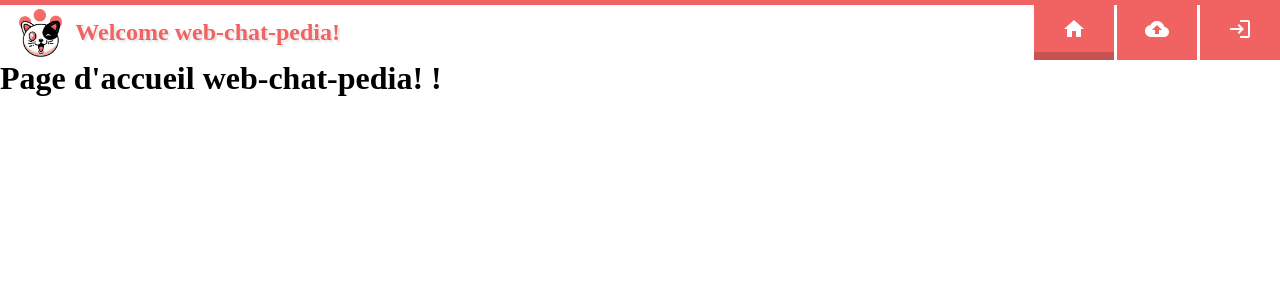
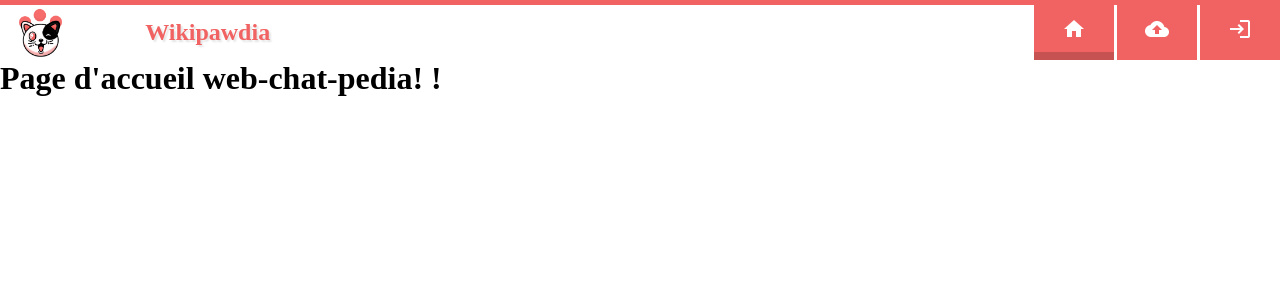
Before and after one commit to WildCodeSchool/rem2-js-p2-web-chat-pedia, a React (Create React App) app: page / in a window 1280 px wide. Shown: the top 300 px of the page. Built offline with nearby package versions, Linux system fonts and the light colour scheme.

Commit message:
navbar title modification

```diff
--- a/src/components/navbar/NavBar.jsx
+++ b/src/components/navbar/NavBar.jsx
@@ -13,7 +13,7 @@ const Navbar = () => {
             <div className='Navbar'>
 
                 <NavLink to="/"><img src={logo} alt="cat logo" className='logo'/></ NavLink>
-                <NavLink to="/"className="title-container"><p className="title">Welcome web-chat-pedia!</p></ NavLink>
+                <NavLink to="/"className="title-container"><p className="title">Wikipawdia</p></ NavLink>
 
 
                 {/* <input type="text" className={isVisible ? "search-bar-on" : "search-bar"} /> */}
```
